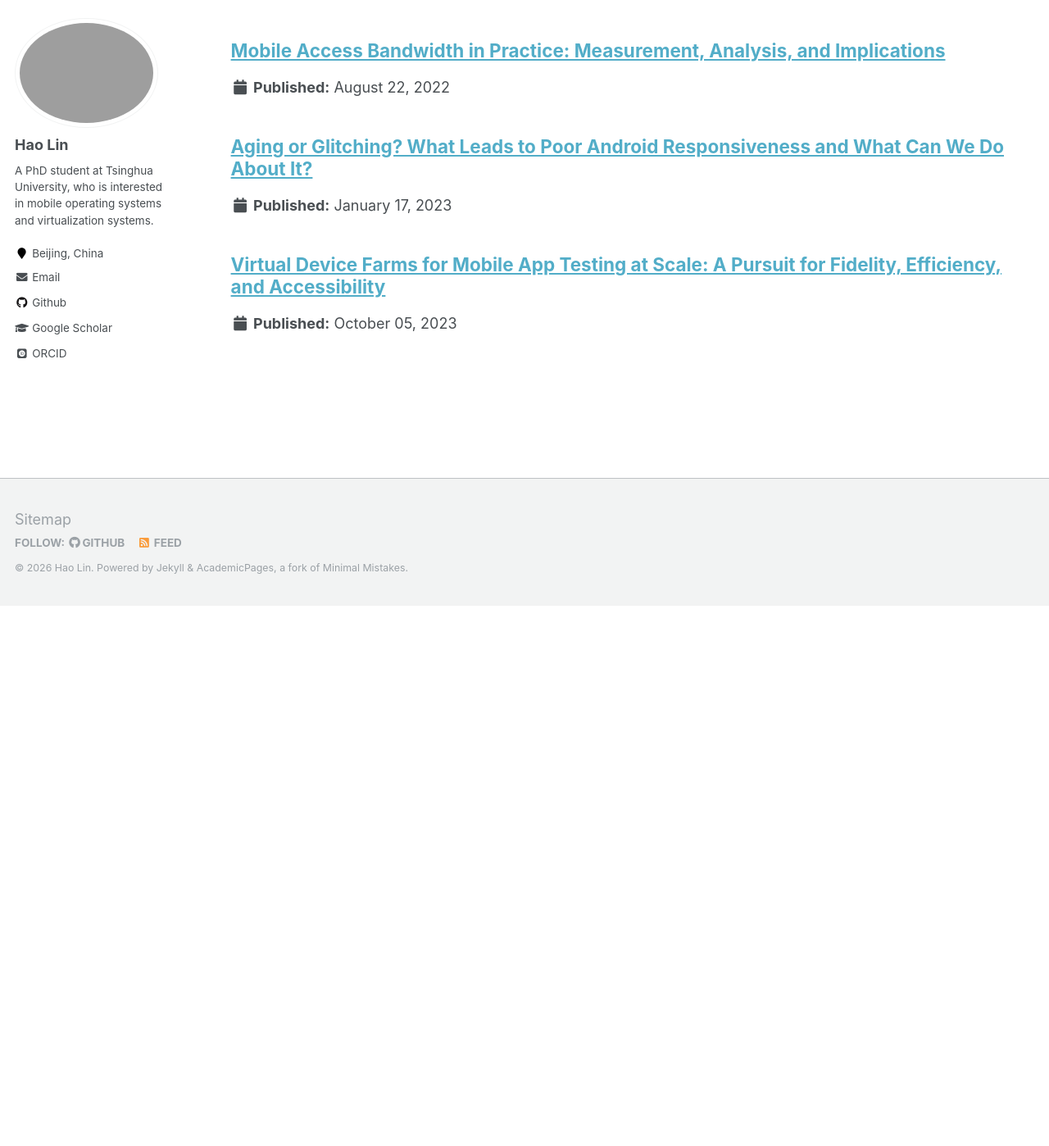
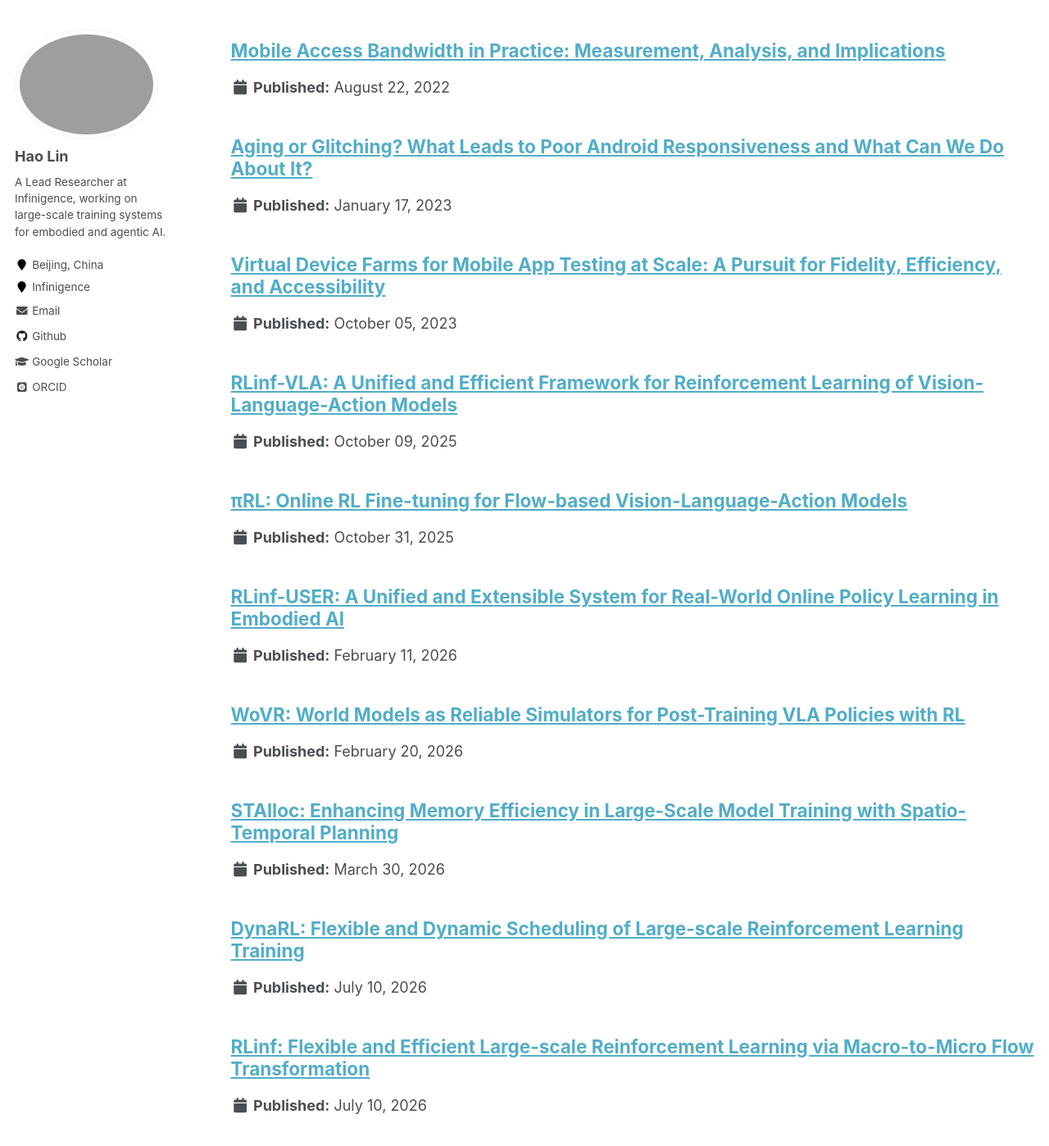
Before and after one commit to andylin-hao/andylin-hao.github.io, a Jekyll site: the page built from _pages/collection-archive.html, in a window 1280 px wide and 1400 px high, scrolled down 661 px. Shown: the whole window at 82% size. Built offline with Jekyll 4.4.1, drawn with Linux system fonts in a browser that asks for light colours; some web fonts are replaced.

Commit message:
update introduction and publications
Signed-off-by: Hao Lin <linhaomails@gmail.com>

```diff
--- a/_config.yml
+++ b/_config.yml
@@ -10,7 +10,7 @@ locale                   : "en-US"
 title                    : "Hao Lin's Home Page"
 title_separator          : "-"
 name                     : &name "Hao Lin"
-description              : &description "A PhD student at Tsinghua University, who is interested in mobile operating systems and virtualization systems."
+description              : &description "A Lead Researcher at Infinigence, working on large-scale training systems for embodied and agentic AI."
 url                      : https://www.linhao.me # the base hostname & protocol for your site e.g. "https://mmistakes.github.io"
 baseurl                  : "" # the subpath of your site, e.g. "/blog"
 repository               : "andylin-hao/andylin-hao.github.io"
@@ -82,9 +82,9 @@ analytics:
 author:
   name             : "Hao Lin"
   avatar           : "profile.png"
-  bio              : "A PhD student at Tsinghua University, who is interested in mobile operating systems and virtualization systems."
+  bio              : "A Lead Researcher at Infinigence, working on large-scale training systems for embodied and agentic AI."
   location         : "Beijing, China"
-  employer         :
+  employer         : "Infinigence"
   pubmed           :
   googlescholar    : "https://scholar.google.com/citations?user=xkOzOOYAAAAJ&hl=en"
   email            : "linhaomails@gmail.com"
--- a/_pages/about.html
+++ b/_pages/about.html
@@ -8,7 +8,7 @@ redirect_from:
   - /about.html
 ---
 
-This is Hao Lin, a 5th-year PhD student working with Prof. Zhenhua Li at School of Software, Tsinghua University. I also spent a short yet wonderful time with Prof. Tianyin Xu at UIUC. My wish is to <a href="https://mygeekwisdom.com/2011/09/11/try-not-do-or-do-not-there-is-no-try/">do</a> hardcore and <a href="https://perceiving-systems.blog/en/news/novelty-in-science">beautiful</a> system research. My current interests mainly cover mobile operating systems and virtualization systems. If you are interested in my research projects, please check them out below. Also, I (randomly) write some <a href="https://www.linhao.me/year-archive/">tech blogs</a> to document my experiences. Hope they'll benefit you as well!
+This is Hao Lin, a Lead Researcher at <a href="https://www.infini-ai.com">Infinigence</a>. I am the maintainer and lead developer of <a href="https://github.com/RLinf/RLinf">RLinf</a>, an open-source RL training system. My current research focuses on large-scale training systems for embodied and agentic AI. Previously, I received my PhD from Tsinghua University, where I was fortunate to be advised by Prof. Zhenhua Li and also spent a wonderful time with Prof. Tianyin Xu at UIUC. If you are interested in my research projects, please check them out below. Also, I (randomly) write some <a href="https://www.linhao.me/year-archive/">tech blogs</a> to document my experiences. Hope they'll benefit you as well!
 
 <h2>Recent and Selected Publications (<a href="{{site.url}}/publications/">Full List</a>)</h2>
 
--- /dev/null
+++ b/_publications/eurosys26-stalloc.md
@@ -0,0 +1,11 @@
+---
+title: "STAlloc: Enhancing Memory Efficiency in Large-Scale Model Training with Spatio-Temporal Planning"
+collection: publications
+permalink: /publication/stalloc-eurosys26
+date: 2026-03-30
+venue: "EuroSys'26"
+type: 'conf'
+selected: 'true'
+pdf: 'eurosys26-stalloc.pdf'
+authors: "Zixiao Huang, Junhao Hu, Hao Lin, Chunyang Zhu, Yueran Tang, Quanlu Zhang, Zhen Guo, Zhenhua Li, Shengen Yan, Zhenhua Zhu, Guohao Dai, Yu Wang"
+---
--- /dev/null
+++ b/_publications/osdi26-dyna-rl.md
@@ -0,0 +1,10 @@
+---
+title: "DynaRL: Flexible and Dynamic Scheduling of Large-scale Reinforcement Learning Training"
+collection: publications
+permalink: /publication/dyna-rl-osdi26
+date: 2026-07-10
+venue: "OSDI'26"
+type: 'conf'
+selected: 'true'
+authors: "Yuanqing Wang, Hao Lin, Junhao Hu, Chunyang Zhu, Quanlu Zhang, Zhen Guo, Yuchen Zhang, Xu Fu, Si Xu, Bo Dai, Zixiao Huang, Chao Yu, Boxun Li, Guohao Dai, Zhi Yang, Yu Wang"
+---
--- /dev/null
+++ b/_publications/osdi26-rlinf.md
@@ -0,0 +1,12 @@
+---
+title: "RLinf: Flexible and Efficient Large-scale Reinforcement Learning via Macro-to-Micro Flow Transformation"
+collection: publications
+permalink: /publication/rlinf-osdi26
+date: 2026-07-10
+venue: "OSDI'26"
+type: 'conf'
+selected: 'true'
+pdf: 'osdi26-rlinf.pdf'
+authors: "Chao Yu, Yuanqing Wang, Zhen Guo, Hao Lin, Si Xu, Hongzhi Zang, Quanlu Zhang, Yongji Wu, Chunyang Zhu, Junhao Hu, Zixiao Huang, Mingjie Wei, Yuqing Xie, Ke Yang, Bo Dai, Zhexuan Xu, Jiakun Du, Xiangyuan Wang, Xu Fu, Letong Shi, Zhihao Liu, Kang Chen, Weilin Liu, Gang Liu, Boxun Li, Jianlei Yang, Zhi Yang, Guohao Dai, Yu Wang"
+repo: 'https://github.com/RLinf/RLinf'
+---
--- /dev/null
+++ b/_publications/pi-rl.md
@@ -0,0 +1,12 @@
+---
+title: "πRL: Online RL Fine-tuning for Flow-based Vision-Language-Action Models"
+collection: publications
+permalink: /publication/pi-rl
+date: 2025-10-31
+venue: "arXiv"
+type: 'tech'
+selected: 'false'
+pdf: 'arxiv-pi-rl.pdf'
+authors: "Kang Chen, Zhihao Liu, Tonghe Zhang, Zhen Guo, Si Xu, Hao Lin, Hongzhi Zang, Xiang Li, Quanlu Zhang, Zhaofei Yu, Guoliang Fan, Tiejun Huang, Yu Wang, Chao Yu"
+repo: 'https://github.com/RLinf/RLinf'
+---
--- /dev/null
+++ b/_publications/rlinf-user.md
@@ -0,0 +1,12 @@
+---
+title: "RLinf-USER: A Unified and Extensible System for Real-World Online Policy Learning in Embodied AI"
+collection: publications
+permalink: /publication/rlinf-user
+date: 2026-02-11
+venue: "RSS'26"
+type: 'conf'
+selected: 'true'
+pdf: 'rss26-rlinf-user.pdf'
+authors: "Hongzhi Zang, Shu'ang Yu, Hao Lin, Tianxing Zhou, Zefang Huang, Zhen Guo, Xin Xu, Jiakai Zhou, Yuze Sheng, Shizhe Zhang, Feng Gao, Wenhao Tang, Yufeng Yue, Quanlu Zhang, Xinlei Chen, Chao Yu, Yu Wang"
+repo: 'https://github.com/RLinf/RLinf'
+---
--- /dev/null
+++ b/_publications/rlinf-vla.md
@@ -0,0 +1,12 @@
+---
+title: "RLinf-VLA: A Unified and Efficient Framework for Reinforcement Learning of Vision-Language-Action Models"
+collection: publications
+permalink: /publication/rlinf-vla
+date: 2025-10-09
+venue: "RSS'26"
+type: 'conf'
+selected: 'true'
+pdf: 'rss26-rlinf-vla.pdf'
+authors: "Hongzhi Zang, Mingjie Wei, Si Xu, Yongji Wu, Zhen Guo, Yuanqing Wang, Hao Lin, Peihong Wang, Liangzhi Shi, Yuqing Xie, Zhexuan Xu, Zhihao Liu, Kang Chen, Wenhao Tang, Quanlu Zhang, Weinan Zhang, Chao Yu, Yu Wang"
+repo: 'https://github.com/RLinf/RLinf'
+---
--- /dev/null
+++ b/_publications/wovr.md
@@ -0,0 +1,12 @@
+---
+title: "WoVR: World Models as Reliable Simulators for Post-Training VLA Policies with RL"
+collection: publications
+permalink: /publication/wovr
+date: 2026-02-20
+venue: "arXiv"
+type: 'tech'
+selected: 'false'
+pdf: 'arxiv-wovr.pdf'
+authors: "Zhennan Jiang, Shangqing Zhou, Yutong Jiang, Zefang Huang, Mingjie Wei, Yuhui Chen, Tianxing Zhou, Zhen Guo, Hao Lin, Quanlu Zhang, Yu Wang, Haoran Li, Chao Yu, Dongbin Zhao"
+repo: 'https://github.com/RLinf/RLinf'
+---
```
Also changed, not shown: 6 other files.
